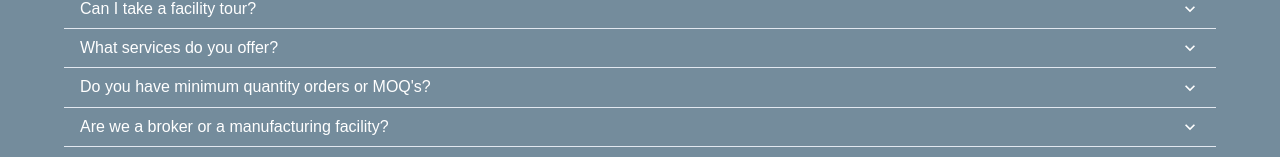
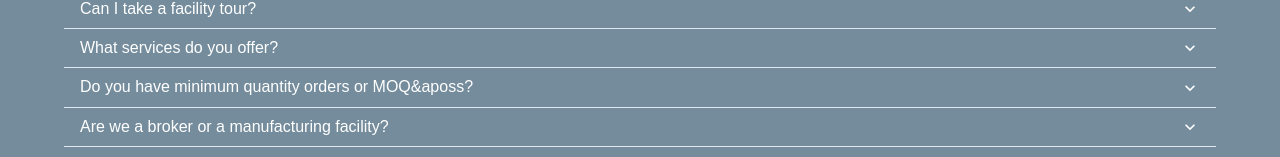
Before and after one commit to wayimp/vitarunner, a Next.js app: page /faq in a window 1280 px wide. Shown: the part 733-890 px from the top of the page. Built offline with nearby package versions, Linux system fonts and the light colour scheme; a web font is replaced by a local one.

Commit message:
apos again

```diff
--- a/components/ContactForm.tsx
+++ b/components/ContactForm.tsx
@@ -53,7 +53,7 @@ const ContactForm: React.FC<ChakraProps & ThemingProps> = ({
   colorScheme = "yellow",
 }) => {
   const [
-    formData, // eslint-disable-line @typescript-eslint/no-unused-vars
+    formData,
     setFormData,
   ] = useState<ContactFormValues>();
 
--- a/components/Faq1.js
+++ b/components/Faq1.js
@@ -112,7 +112,7 @@ export function Faq1() {
                     <h2>
                         <AccordionButton>
                             <Box as="span" flex='1' textAlign='left'>
-                                Do you have minimum quantity orders or MOQ's?
+                                Do you have minimum quantity orders or MOQ&aposs?
                             </Box>
                             <AccordionIcon />
                         </AccordionButton>
```
